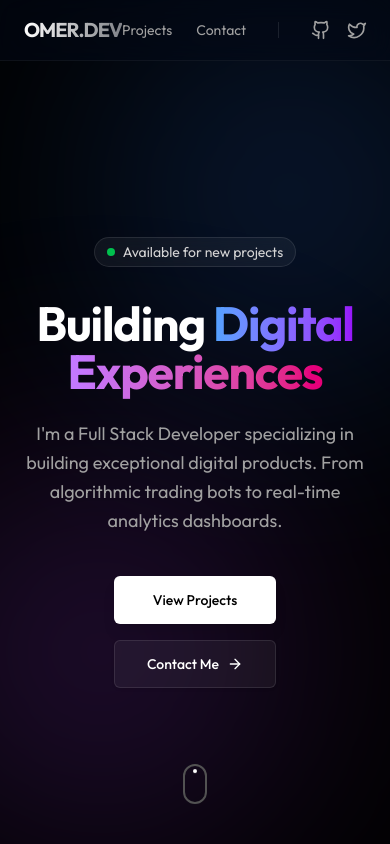
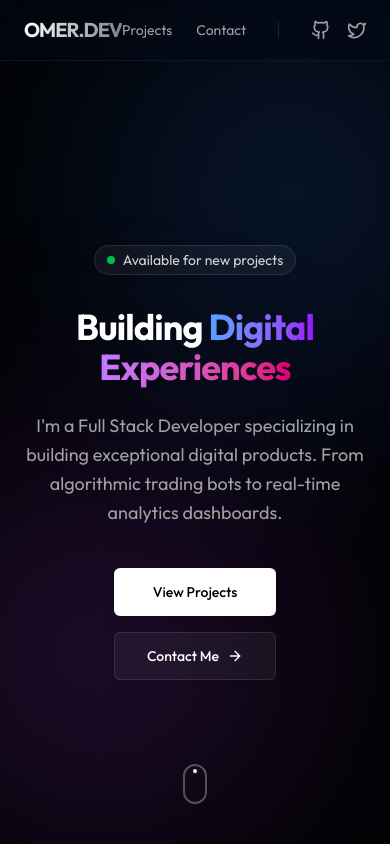
Before and after one commit to TradersEntertainment/myportfolio, a Next.js app: page / in a window 390 px wide. Shown: the top 844 px of the page. Built offline with nearby package versions, Linux system fonts and the light colour scheme.

Commit message:
Optimize for mobile: Responsive Navbar and Typography

```diff
--- a/components/Hero.tsx
+++ b/components/Hero.tsx
@@ -19,7 +19,7 @@ export function Hero() {
                     Available for new projects
                 </div>
 
-                <h1 className="animate-fade-in-up [animation-delay:300ms] opacity-0 text-5xl md:text-7xl lg:text-8xl font-bold tracking-tight mb-6">
+                <h1 className="animate-fade-in-up [animation-delay:300ms] opacity-0 text-4xl md:text-7xl lg:text-8xl font-bold tracking-tight mb-6">
                     Building <span className="text-transparent bg-clip-text bg-gradient-to-r from-blue-400 to-purple-600">Digital</span> <br />
                     <span className="text-transparent bg-clip-text bg-gradient-to-r from-purple-400 to-pink-600">Experiences</span>
                 </h1>
```
